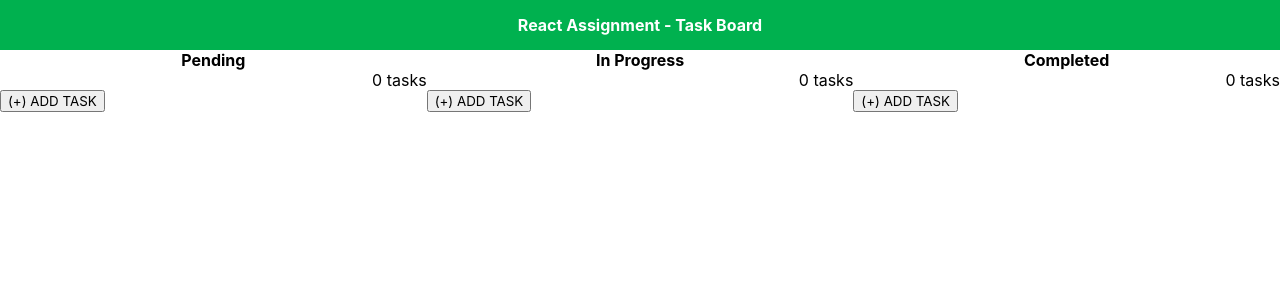
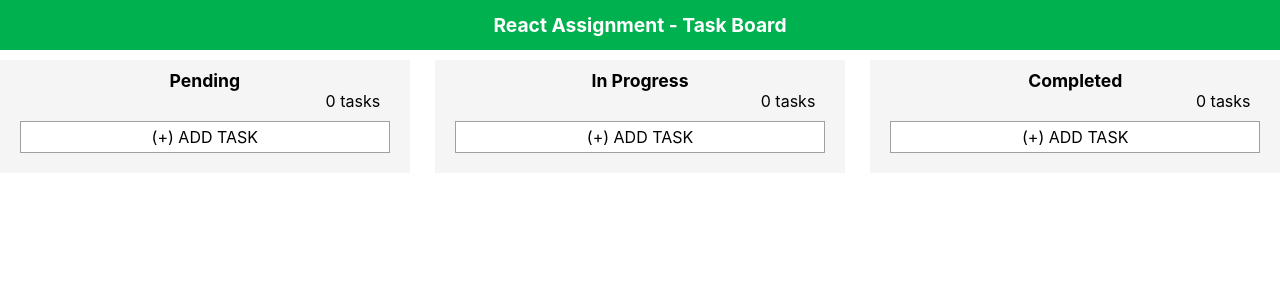
Before and after one commit to Puayny/react-trello-clone, a React (Create React App) app: page / in a window 1280 px wide. Shown: the top 300 px of the page. Built offline with nearby package versions, Linux system fonts and the light colour scheme.

Commit message:
Add styling

```diff
--- a/src/App.css
+++ b/src/App.css
@@ -12,6 +12,8 @@
     background-color: rgb(0, 177, 79);
     color: white;
     font-weight: bold;
+    margin-bottom: 10px;
+    font-size: 1.2em;
 }
 
 .subboards {
@@ -21,15 +23,21 @@
 }
 .subboard {
     flex: 1 1;
+    background-color: rgb(245 245 245);
+    padding: 10px;
+}
+.subboard:not(:last-child) {
+    margin-right: 2%;
 }
 
 .subboard-header {
     text-align: center;
     font-weight: bold;
+    font-size: 1.1em;
 }
 
 .subboard-task-count-display {
-    width: 100%;
+    width: 95%;
     text-align: right;
 }
 
@@ -39,18 +47,28 @@
 
 .task-card {
     padding: 0px;
-    margin-right: 10%;
+    margin-bottom: 20px;
 }
-.task-card input {
+.task-card input, textarea {
     border: none;
     padding: 0px;
     width: 100%;
 }
+.task-card input {
+    font-size: 1.1em;
+    padding-bottom: 5px;
+    font-weight: 500;
+}
+.task-card textarea {
+    font-size: 1em;
+}
 
-.task-card textarea {
-    padding: 0px;
-    width: 100%;
+.task-card-input-area {
+    background-color: white;
+    padding: 5px;
+    margin: 10px;
 }
+
 
 input, textarea, button {
     font-family:inherit;
@@ -59,3 +77,21 @@ input, textarea, button {
 .drag-border-before {
     border-top: 2px solid blue;
 }
+
+.add-task-card-btn {
+    background-color: white;
+    border: 1px solid rgb(160, 160, 160);
+    font-size: 1em;
+    width: 100%;
+    margin: 10px;
+    padding: 5px 0 5px 0;
+    transition: background-color 0.3s;
+}
+.add-task-card-btn:hover {
+    background-color: rgb(236, 236, 236);
+}
+.subboard-bottom {
+    display: flex;
+    justify-content: center;
+    align-items: center;
+}
--- a/src/App.js
+++ b/src/App.js
@@ -47,6 +47,7 @@ class TaskCard extends React.Component {
         onDragLeave={((event) => this.props.onDragLeave(event))}
         onDrop={(event) => this.props.onDrop(event, this.state.taskCardIndex)}
       >
+        <div className="task-card-input-area">
           <header className="task-card-header">
             <input type="text"
               defaultValue={taskCardDetails["header"]}
@@ -60,6 +61,7 @@ class TaskCard extends React.Component {
               placeholder="Task content"
               onChange={(event) => this.handleInputChange(this.state.db, event, "content")}
             ></textarea>
+          </div>
         </div>
       </section >
     )
```
Lines whose indentation alone changed are shown as unchanged.
